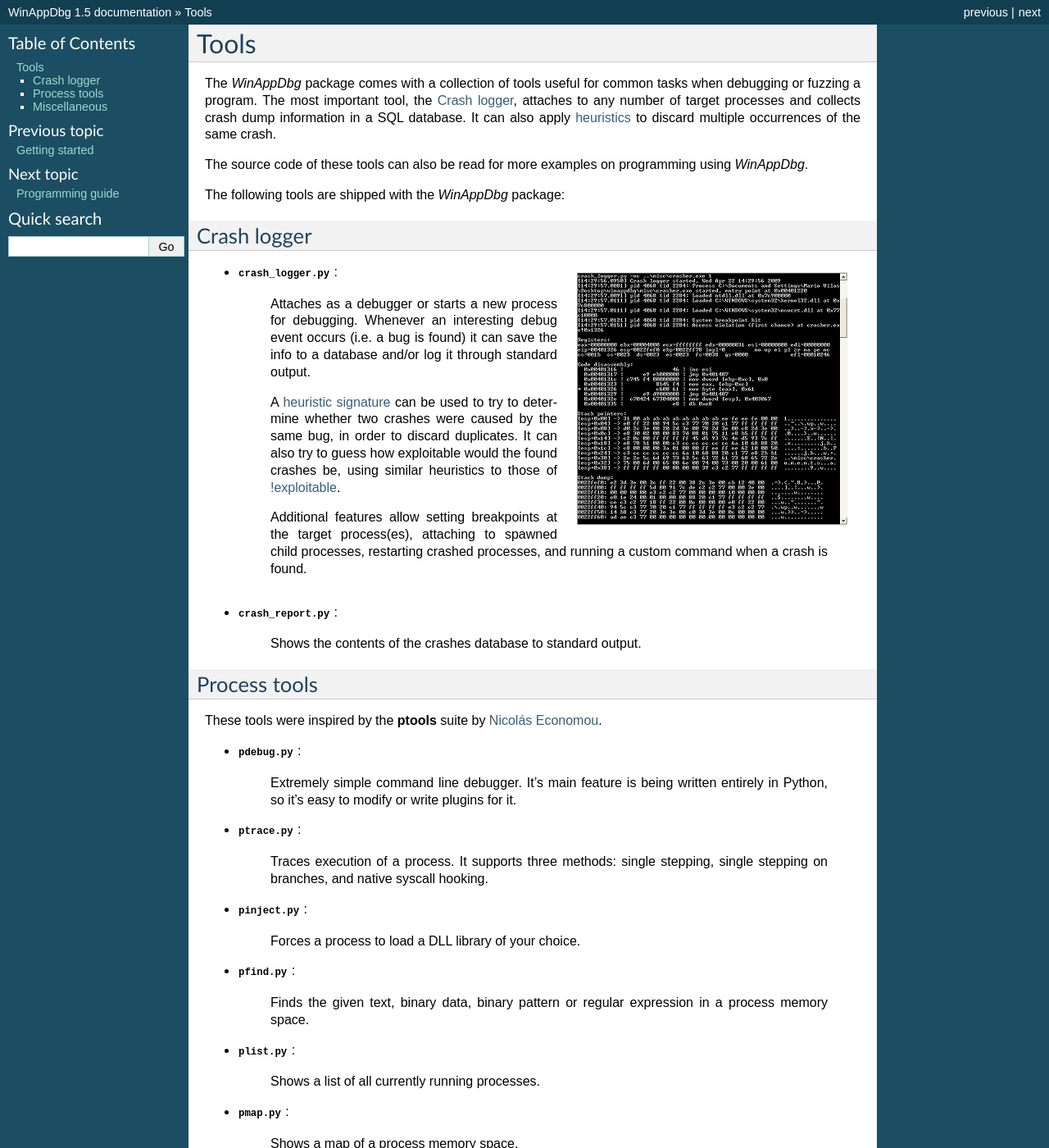
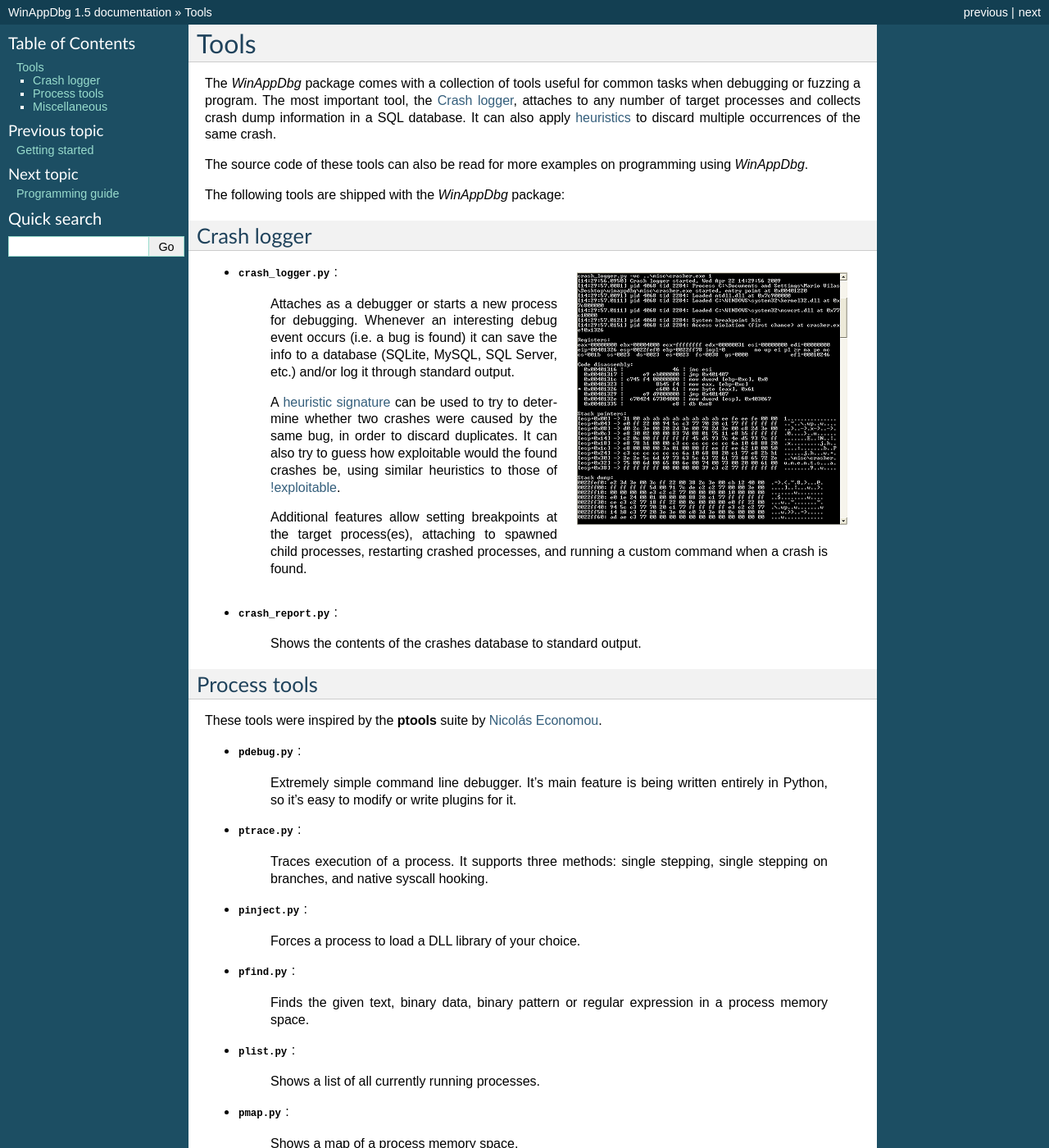
Before and after one commit to MarioVilas/winappdbg, a Sphinx documentation site: the page built from doc/source/Tools.rst, in a window 1280 px wide and 1400 px high. Shown: the whole window at 82% size. Built offline with Sphinx 7.4.7, drawn with Linux system fonts in a browser that asks for light colours; some of the changed text lies outside the part shown.

Commit message:
Updated Tools section.

```diff
--- a/doc/source/Tools.rst
+++ b/doc/source/Tools.rst
@@ -19,7 +19,7 @@
 
 * :download:`crash_logger.py <../../tools/crash_logger.py>` :
 
-   Attaches as a debugger or starts a new process for debugging. Whenever an interesting debug event occurs (i.e. a bug is found) it can save the info to a database and/or log it through standard output.
+   Attaches as a debugger or starts a new process for debugging. Whenever an interesting debug event occurs (i.e. a bug is found) it can save the info to a database (SQLite, MySQL, SQL Server, etc.) and/or log it through standard output.
 
    A :ref:`heuristic signature <signature>` can be used to try to determine whether two crashes were caused by the same bug, in order to discard duplicates. It can also try to guess how exploitable would the found crashes be, using similar heuristics to those of `!exploitable <http://msecdbg.codeplex.com/>`_.
 
```
Also changed, not shown: other parts of doc/source/Tools.rst (+4 -0 lines).
